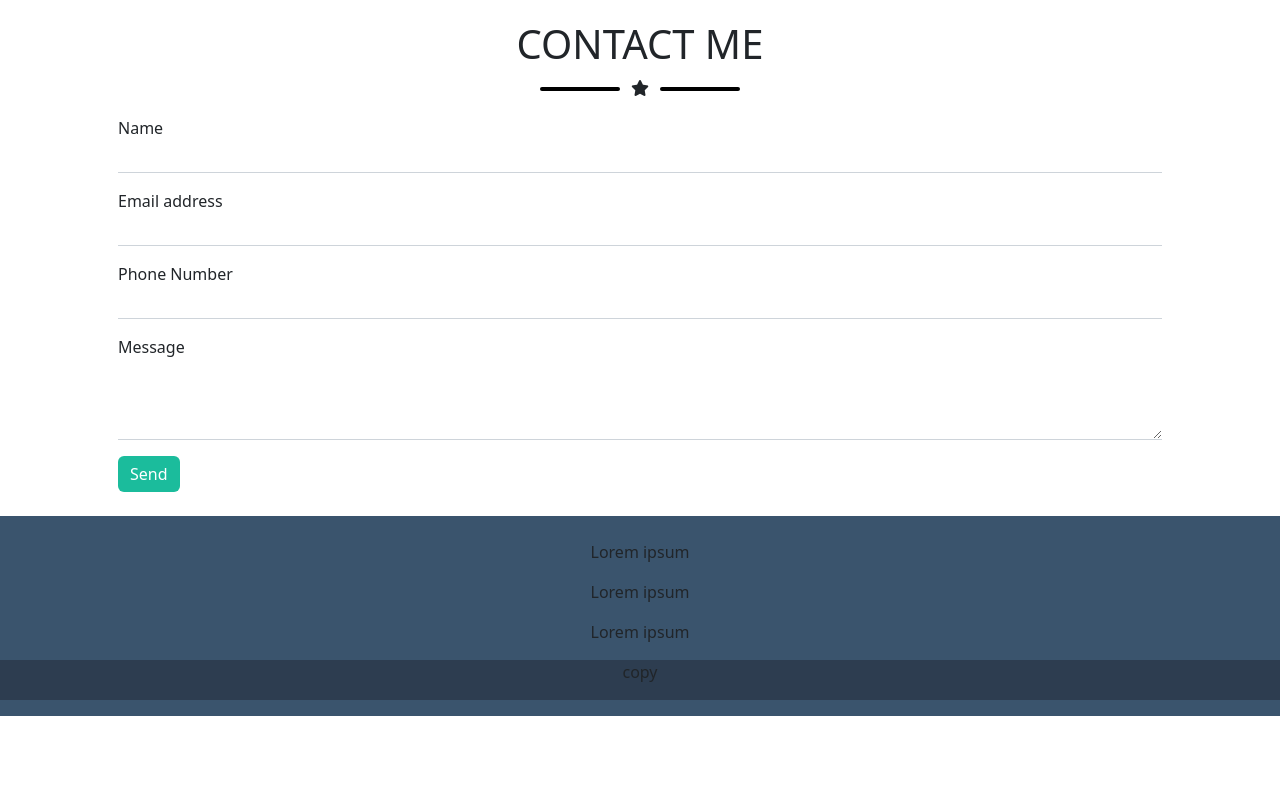
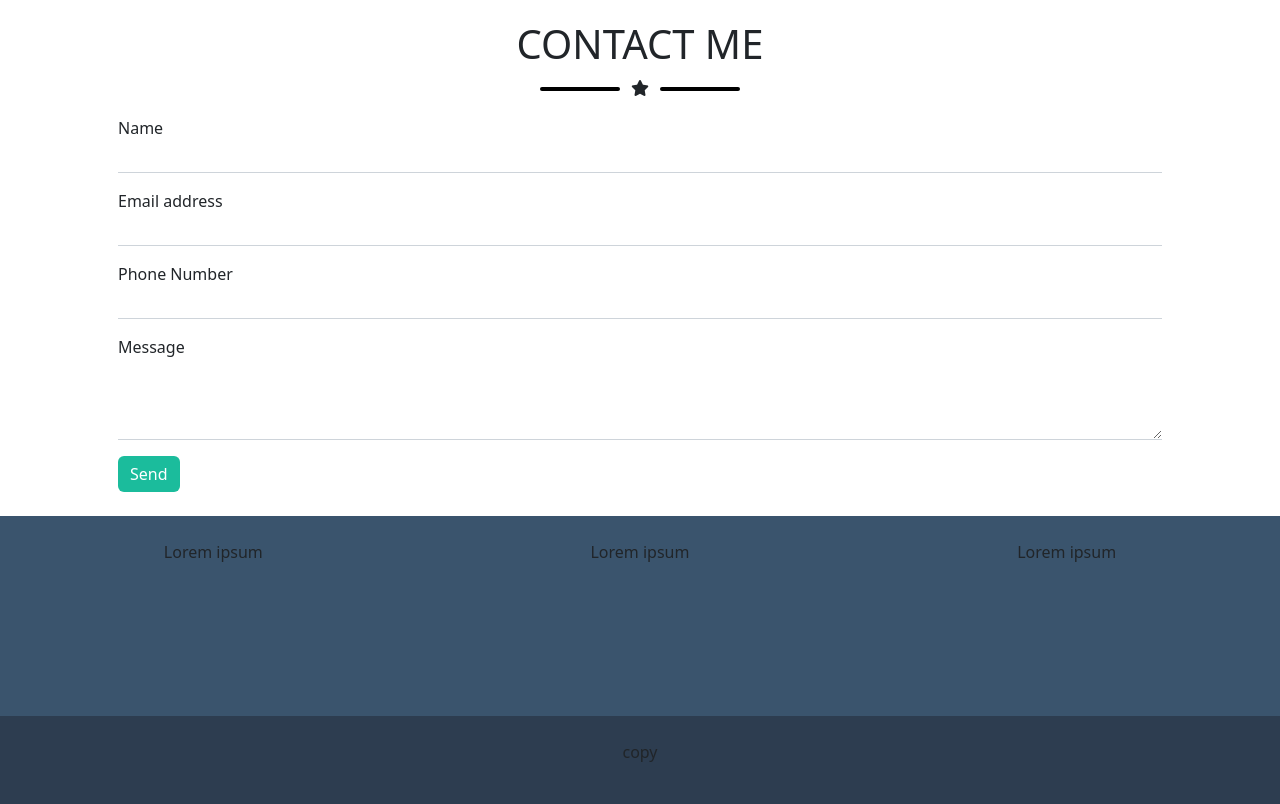
Before and after one commit to RiccardoNestola/html-css-bootstrap-freelancer, a plain HTML site: page index.html in a window 1280 px wide. Shown: the part 1874-2678 px from the top of the page. Before the commit the page ends 2590 px from the top, so only its background shows below. Drawn offline with nearby package versions, Linux system fonts and the light colour scheme.

Commit message:
bugfix footer

```diff
--- a/css/style.css
+++ b/css/style.css
@@ -107,12 +107,12 @@ height: 320px;
     border: none;
 }
 
-footer{
+.footer_top{
     background-color: #3A546D;
     height:200px;
 }
 
-.my_little_footer{
+.footer_bottom{
     background-color: #2D3D50;
 }
 
--- a/index.html
+++ b/index.html
@@ -156,7 +156,7 @@
                 </div>
                 <div class="mb-3">
                   <label for="mail" class="form-label">Email address</label>
-                  <input type="email" class="form-control my_form-control" id="mail" aria-describedby="emailHelp">
+                  <input type="email" class="form-control my_form-control" id="mail">
                 </div>
                 <div class="mb-3">
                   <label for="phone" class="form-label">Phone Number</label>
@@ -164,64 +164,64 @@
                 </div>
                 <div class="mb-3">
                   <label for="message" class="form-label">Message</label>
-                  <textarea class="form-control my_form-control" name="" id="message" rows="3"></textarea>
+                  <textarea class="form-control my_form-control" name="message" id="message" rows="3"></textarea>
                 </div>
                 <button type="submit" class="my_button btn btn-primary">Send</button>
               </form>
-
             </div>
-
-
-
-
-
 
         </div>
       </div>
-    </div>
-    </div>
 
   </main>
 
 
-    <footer class="container-fluid py-4">
+  <footer>
+
+  <div class="footer_top">
+
+    <div class="container-fluid py-4">
       <div class="row">
 
-        <div class="col-12 col-lg-12 col-xl-12">
+        <div class="col-4">
           <div class="my_footer d-flex align-items-center justify-content-center">
             <p>Lorem ipsum</p>
           </div>
         </div>
 
-        <div class="col-12 col-lg-12 col-xl-12">
+        <div class="col-4">
           <div class="my_footer d-flex align-items-center justify-content-center">
             <p>Lorem ipsum</p>
           </div>
         </div>
 
-        <div class="col-12 col-lg-12 col-xl-12">
+        <div class="col-4">
           <div class="my_footer d-flex align-items-center justify-content-center">
             <p>Lorem ipsum</p>
           </div>
         </div>
 
       </div>
+    </div>
+  </div>
 
 
 
 
-      <div class="row my_little_footer">
+  <div class="footer_bottom">
+    <div class="container-fluid py-4">
+      <div class="row">
         <div class="col-12 col-lg-12 col-xl-12">
           <div class="d-flex align-items-center justify-content-center">
             <p>copy</p>
-
-
           </div>
-
         </div>
       </div>
+    </div>
+  </div>
 
-    </footer>
+  </footer>
+
 
 
 
```
